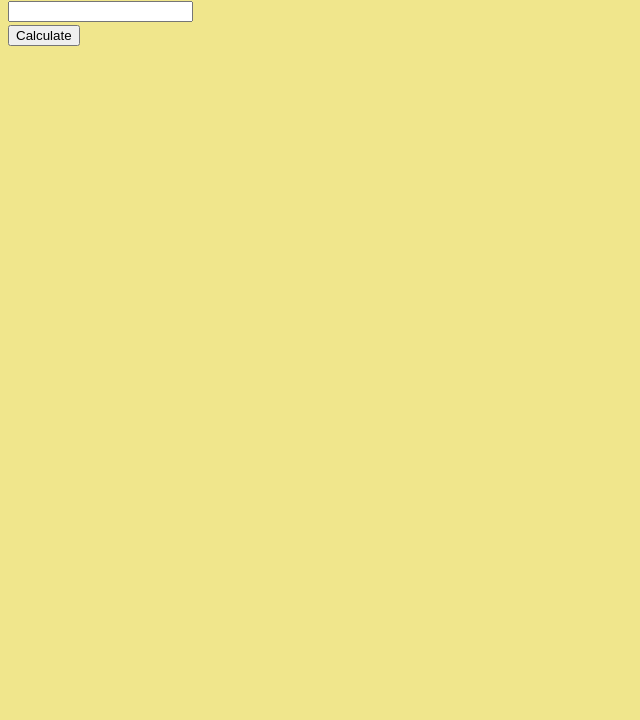
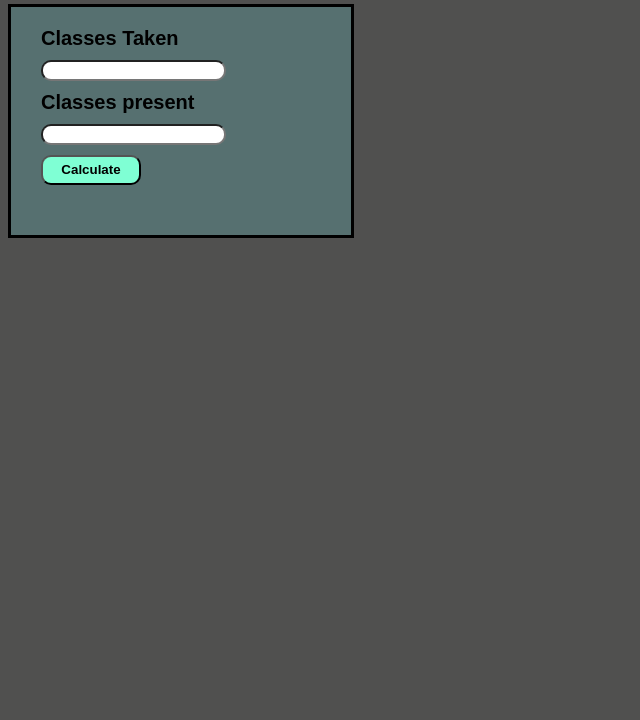
Before and after one commit to Abhinav-C-7/College-Attendance-Planner, a plain HTML site: page index.html in a window 1280 px wide. Shown: the part 80-800 px from the top of the page, without its empty margins (0-640 px from the left). Drawn offline with Linux system fonts and the light colour scheme.

Commit message:
Improved styling and bug fixes

```diff
--- a/index.html
+++ b/index.html
@@ -9,6 +9,8 @@
 
 <body>
 
+
+    <h2>ATTENDANCE ANALYZER</h2>
     <div class="div1">
     <form id="myform">
 
@@ -27,9 +29,10 @@
         <button type="submit" id="submit">Calculate</button>
 
     </form>
-</div>
+
     <div id="result"></div>
     <script src="./script.js"></script>
+</div>
 
 </body>
 
--- a/script.js
+++ b/script.js
@@ -19,8 +19,15 @@ form.addEventListener('submit', function (event) {
     }
 
     const required_class = clsPresent - old_present;
+    const resultElement = document.getElementById('result');
+
+    if(required_class === 0 )
+    {
+        resultElement.innerHTML = 'You already have above 75%  attendance';
+    }
+    else{
 
     // Display the result
-    const resultElement = document.getElementById('result');
-    resultElement.innerHTML = `You have to attend ${required_class} more classes`;
-});
+    S
+    resultElement.innerHTML = `You have to attend ${required_class} more classes to reach 75% attendance`;
+}});
--- a/styles.css
+++ b/styles.css
@@ -1,12 +1,65 @@
 body{
-    background-color: khaki;
+    background-color: rgb(80, 80, 79);
     font-weight: bold;
     font-family: sans-serif;
     font-size: 20px;
+
+
+
+
+}
+
+
+h2{
+
+    color: rgb(0, 6, 55)
+}
+
+
+.div1{
+    margin-top: 0px;
+    width: 300px;
+
+    justify-content: center;
+    align-items: center;
+    padding: 20px;
+    background-color: rgb(86, 112, 112);
+
+    border: solid black;
+
+
+}
+
+button{
+
+    width: 100px;
+    height: 30px;
+    margin-left: 10px;
+    font-weight: bold;
+    background-color: aquamarine;
+    border-radius: 10px;
+}
+
+input,label{
+    margin: 10px;
+
+}
+
+input{
+    width: 30pxx;
+
+    border-radius: 10px;
+    text-align: center;
+}
+
+form{
+
+
 }
 
 #result{
 
+
     margin-top: 30px;
-    font-size: 30px;
+    font-size: 25px;
 }
```
